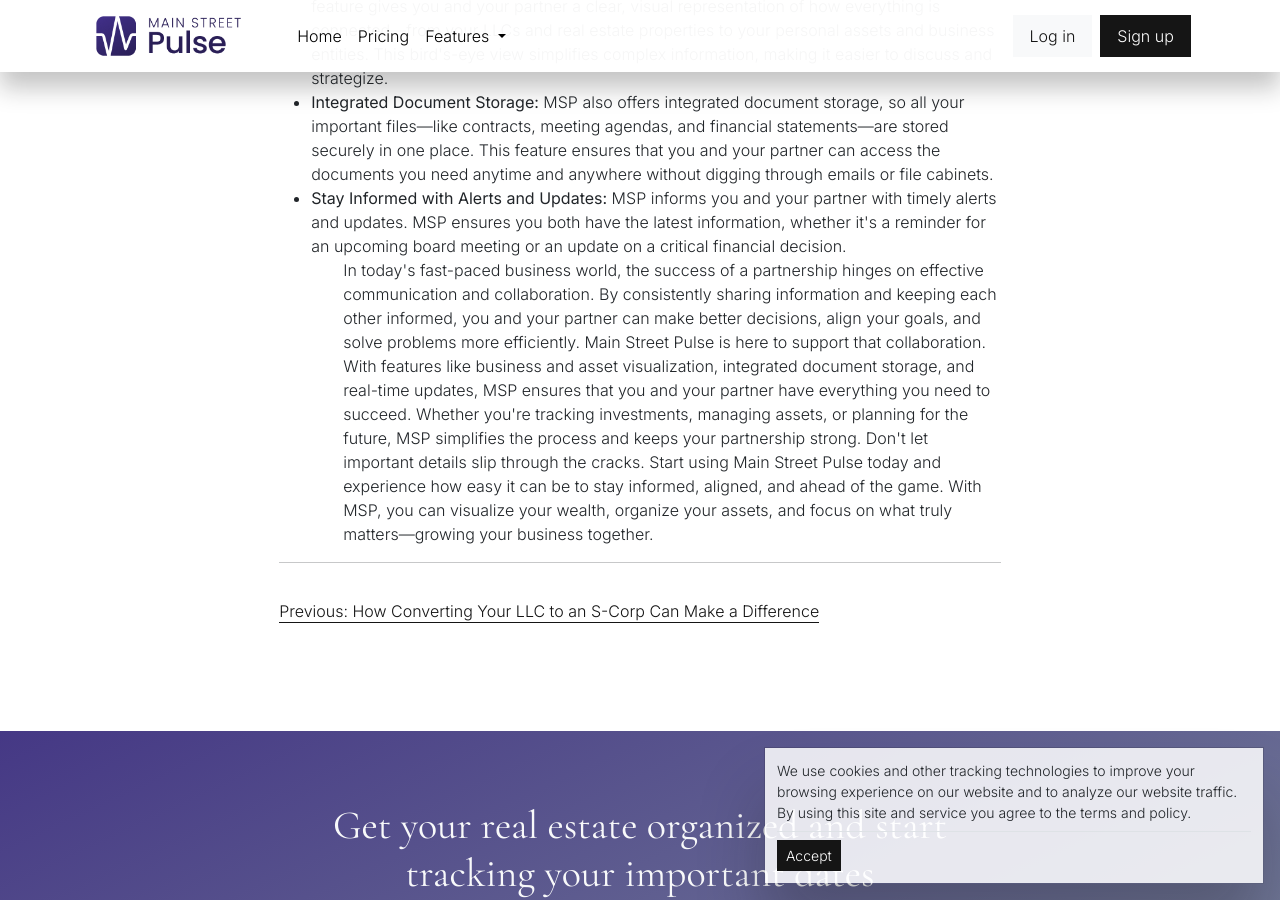
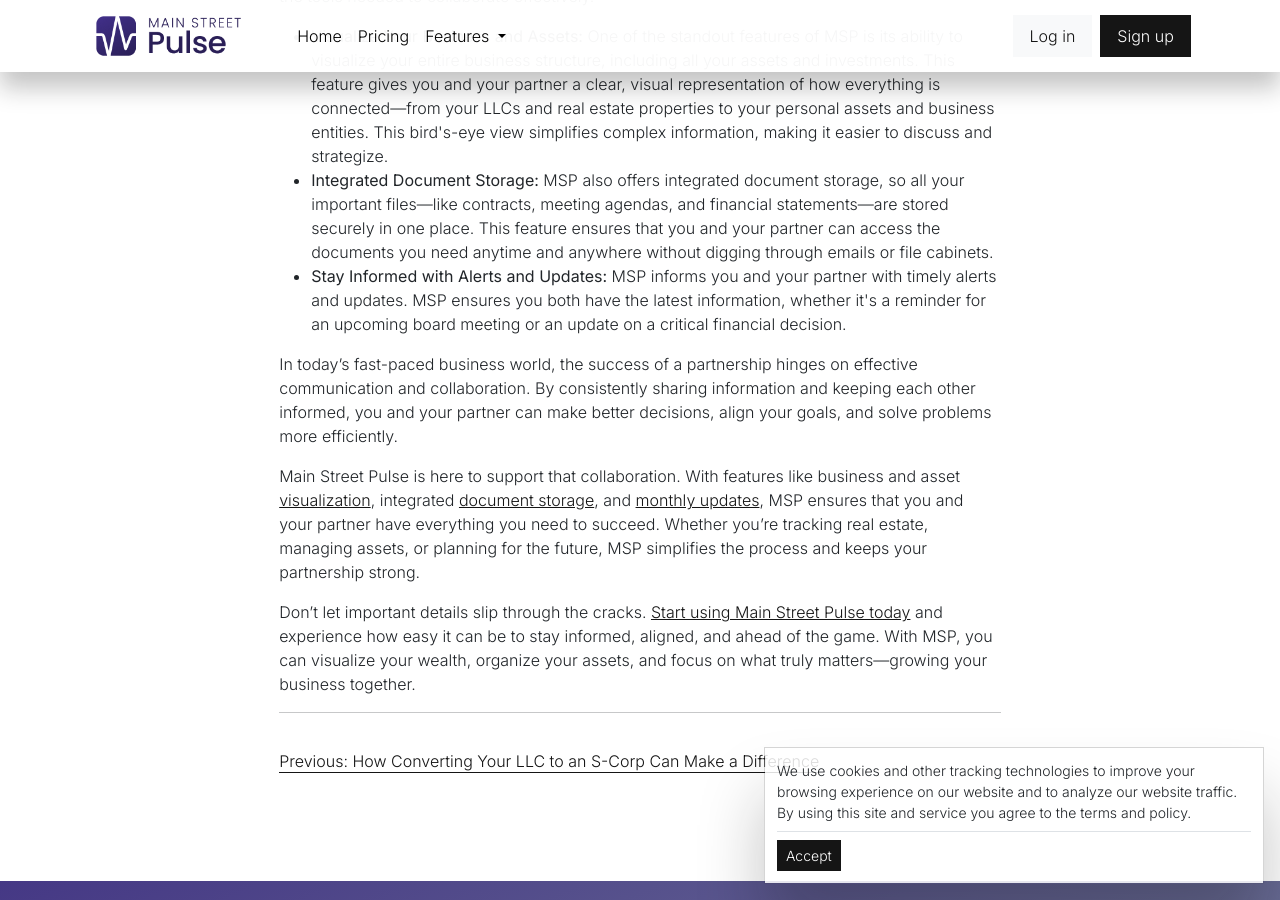
Before and after one commit to Main-Street-Pulse/marketing-site, a Jekyll site: the page built from _posts/2024-08-30-power-of-sharing-with-your-partner.md, in a window 1280 px wide and 900 px high, scrolled down 1692 px. Built offline with Jekyll 4.4.1, drawn with Linux system fonts in a browser that asks for light colours; some of the changed text lies outside the part shown.

Commit message:
Update 2024-08-30-power-of-sharing-with-your-partner.md

```diff
--- a/_posts/2024-08-30-power-of-sharing-with-your-partner.md
+++ b/_posts/2024-08-30-power-of-sharing-with-your-partner.md
@@ -4,14 +4,14 @@
 author: Tony Naccarato
 description: "Sharing information ensures that both parties are aligned, decisions are well-informed, and the business operates smoothly."
 category: Business
-image: /assets/articles/save-on-taxes.jpg
+image: /assets/articles/sharing-partners.png
 ---
-<h2>The Power of Sharing Information with Your Business Partner: A Path to Success</h2>
+<h2>Communication and collaboration with your business partner are critical in any business, especially in real estate and investment management.</h2>
 
-Communication and collaboration with your business partner are critical in any business, especially in real estate and investment management. Sharing information ensures that both parties are aligned, decisions are well-informed, and the business operates smoothly. Yet, in the hustle of daily operations, it's easy for crucial details to fall through the cracks.
+Sharing information ensures that both parties are aligned, decisions are well-informed, and the business operates smoothly. Yet, in the hustle of daily operations, it's easy for crucial details to fall through the cracks.
 
 This is where the importance of consistently sharing information with your business partner becomes apparent. It's not just about keeping everyone in the loop—it's about building a solid foundation for your business's success. When you and your partners clearly understand the business's status, assets, and goals, you can work together more efficiently to grow and protect your investments.
-
+<p><img src="{{ page.image }}" alt="{{ page.description }}" class="img-fluid"></p>
 <h3>The Importance of Sharing Information</h3>
 
 Sharing information with your business partner is more than a formality—it's a strategic advantage. When both partners are well-informed, the business benefits in several ways:
@@ -53,9 +53,10 @@
   <li>
 <strong>Stay Informed with Alerts and Updates:</strong> MSP informs you and your partner with timely alerts and updates. MSP ensures you both have the latest information, whether it's a reminder for an upcoming board meeting or an update on a critical financial decision.
 </li>
-<ul>
+</ul>
+
 In today's fast-paced business world, the success of a partnership hinges on effective communication and collaboration. By consistently sharing information and keeping each other informed, you and your partner can make better decisions, align your goals, and solve problems more efficiently.
 
-Main Street Pulse is here to support that collaboration. With features like business and asset visualization, integrated document storage, and real-time updates, MSP ensures that you and your partner have everything you need to succeed. Whether you're tracking investments, managing assets, or planning for the future, MSP simplifies the process and keeps your partnership strong.
+Main Street Pulse is here to support that collaboration. With features like business and asset <a href="https://mainstreetpulse.com/visualize/">visualization</a>, integrated <a href="https://mainstreetpulse.com/documents/">document storage</a>, and <a href="https://mainstreetpulse.com/tracking/">monthly updates</a>, MSP ensures that you and your partner have everything you need to succeed. Whether you're tracking real estate, managing assets, or planning for the future, MSP simplifies the process and keeps your partnership strong.
 
-Don't let important details slip through the cracks. Start using Main Street Pulse today and experience how easy it can be to stay informed, aligned, and ahead of the game. With MSP, you can visualize your wealth, organize your assets, and focus on what truly matters—growing your business together.
+Don't let important details slip through the cracks. <a href="https://app.mainstreetpulse.com/register">Start using Main Street Pulse today</a> and experience how easy it can be to stay informed, aligned, and ahead of the game. With MSP, you can visualize your wealth, organize your assets, and focus on what truly matters&mdash;growing your business together.
```
